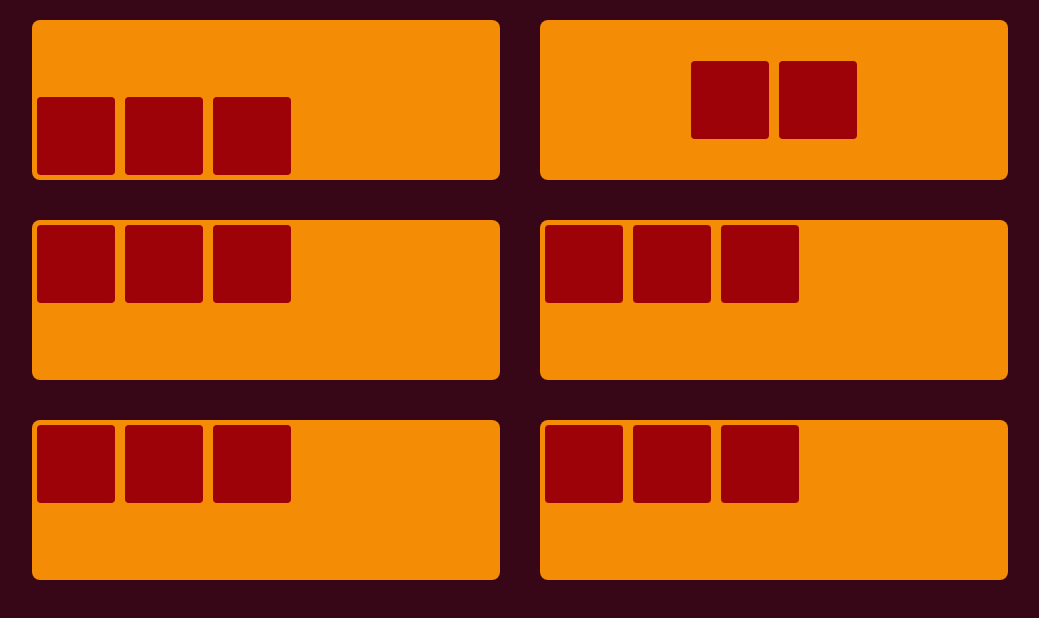
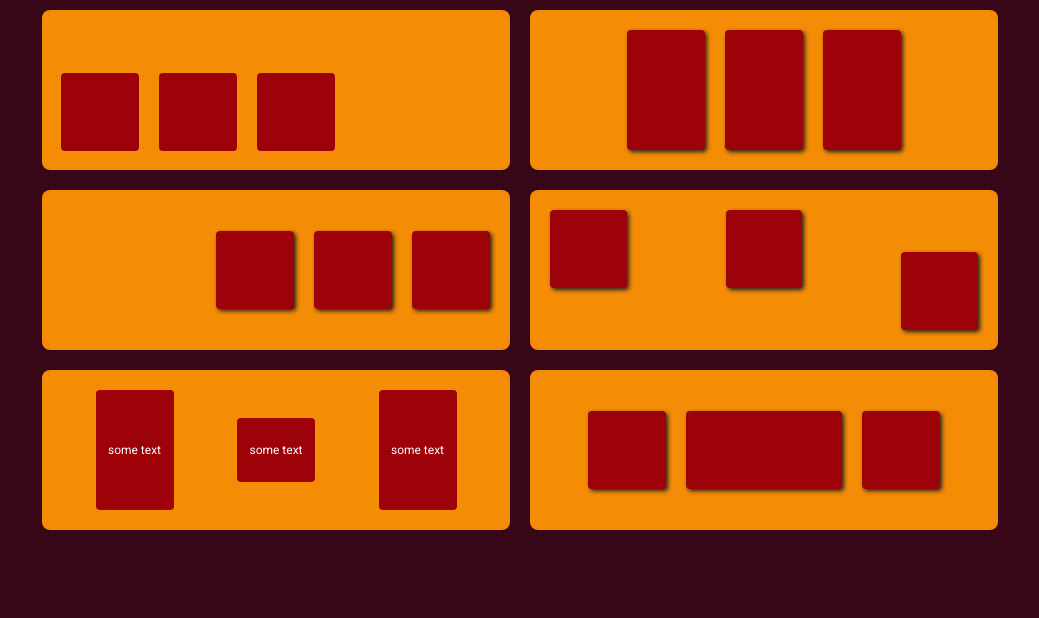
Before and after one commit to mywritebiz/flexboxassigfifth, a plain HTML site: page index.html in a window 1280 px wide. Shown: the whole page, without its empty margins (120-1159 px from the left). Drawn offline with Linux system fonts and the light colour scheme.

Commit message:
bem and styling

```diff
--- a/index.html
+++ b/index.html
@@ -6,48 +6,56 @@
     <meta name="viewport" content="width=device-width, initial-scale=1.0">
     <title>Document</title>
     <link rel="stylesheet" href="styles/reset.css">
+    <link rel="preconnect" href="https://fonts.googleapis.com">
+    <link rel="preconnect" href="https://fonts.gstatic.com" crossorigin>
+    <link href="https://fonts.googleapis.com/css2?family=Roboto&display=swap" rel="stylesheet">
     <link rel="stylesheet" href="styles/index.css">
 </head>
 <body>
     <main>
         <div class="parent">
             <div class="container first-block">
-                <div class="card"></div>
-                <div class="card"></div>
-                <div class="card"></div>
+                <div class="card firstb-cardone"></div>
+                <div class="card firstb-cardtwo"></div>
+                <div class="card firstb-cardthree"></div>
             </div>
 
             <div class="container second-block">
-                <div class="card-second"></div>
-                <div class="card"></div>
-                <div class="card"></div>
+                <div class="card sb-cardone"></div>
+                <div class="card sb-cardtwo"></div>
+                <div class="card sb-cardthree"></div>
             </div>
 
-            <div class="container">
-                <div class="card"> </div>
-                <div class="card"></div>
-                <div class="card"></div>
+            <div class="container third-block">
+                <div class="card tb-cardone"> </div>
+                <div class="card tb-cardtwo"></div>
+                <div class="card tb-cardthree"></div>
             </div>
 
-            <div class="container">
-                <div class="card"></div>
-                <div class="card"></div>
-                <div class="card"></div>
+            <div class="container fourth-block">
+                <div class="card fb-cardone"></div>
+                <div class="card fb-cardtwo"></div>
+                <div class="card fb-cardthree"></div>
             </div>
 
-            <div class="container">
-                <div class="card"></div>
-                <div class="card"></div>
-                <div class="card"></div>
+            <div class="container fif-block">
+                <div class="card fifb-cardone">
+                    <h1 class="h1">some text</h1>
+                </div>
+                <div class="card fifb-cardtwo">
+                    <h2 class="h2">some text</h2>
+                </div>
+                <div class="card fifb-cardthree">
+                    <h3 class="h3">some text</h3>
+                </div>
             </div>
 
-            <div class="container">
-                <div class="card"></div>
-                <div class="card"></div>
-                <div class="card"></div>
+            <div class="container six-block">
+                <div class="card sixb-cardone"></div>
+                <div class="card sixb-cardtwo"></div>
+                <div class="card sixb-cardthree"></div>
             </div>
     </div>
-
 
     </main>
 
--- a/styles/index.css
+++ b/styles/index.css
@@ -1,35 +1,31 @@
 .parent {
     display: flex;
+    justify-content: center;
     flex-wrap: wrap;
-    justify-content: center;
     align-items: center;
     width: 1152px;
     margin: auto;
     background-color: #370617;
  }
-
  .container {
     background-color: #F48C06;
     border: none;
     border-radius: 8px;
     width: 468px;
     height: 160px;
-    position: relative;
-    margin: 20px;
+    margin: 10px;
     display: flex;
  }
-
  .card {
     background-color:#9D0208;
     border: none;
     border-radius: 4px;
     width: 78px;
     height: 78px;
-    margin: 5px;
+    margin: 10px;
     display: flex;
-    justify-content: center;
-    align-items: center;
  }
+
 
 .first-block {
     display: flex;
@@ -37,8 +33,22 @@
     align-items: flex-end;
     width: 468px;
     height: 160px;
-    margin: 20px
+    margin-right: 10px;
+    margin-bottom: 10px;
 }
+.firstb-cardone {
+    margin-bottom: 19px;
+    margin-left: 19px;
+}
+.firstb-cardtwo {
+    margin-bottom: 19px;
+    margin-left: 10px;
+}
+.firstb-cardthree {
+    margin-bottom: 19px;
+    margin-left: 10px;
+}
+
 
 .second-block {
     display: flex;
@@ -46,10 +56,154 @@
     align-items: center;
     width: 468px;
     height: 160px;
-    margin: 20px;
+    margin-bottom: 10px;
+    margin-left: 10px;
+}
+.sb-cardone {
+    height: 120px;
+    box-shadow: 2px 2px 4px;
+    margin-top: 20px;
+    margin-right: 10px;
+    margin-bottom: 20px;
+}
+.sb-cardtwo {
+    height: 120px;
+    box-shadow: 2px 2px 4px;
+    margin-top: 20px;
+    margin-right: 10px;
+    margin-bottom: 20px;
+}
+.sb-cardthree {
+    height: 120px;
+    box-shadow: 2px 2px 4px;
+    margin-top: 20px;
+    margin-bottom: 20px;
 }
 
 
+.third-block{
+    display: flex;
+    justify-content: flex-end;
+    align-items: center;
+    margin-top: 10px;
+    margin-right: 10px;
+    margin-bottom: 10px;
+}
+.tb-cardone {
+    box-shadow: 2px 2px 4px;
+}
+.tb-cardtwo {
+    box-shadow: 2px 2px 4px;
+    margin-left: 10px;
+}
+.tb-cardthree {
+    box-shadow: 2px 2px 4px;
+    margin-right: 20px;
+    margin-left: 10px;
+}
+
+
+.fourth-block {
+    display: flex;
+    gap: 79px;
+    margin-top: 10px;
+    margin-bottom: 10px;
+    margin-left: 10px;
+}
+.fb-cardone {
+    box-shadow: 2px 2px 4px;
+    margin-top: 20px;
+    margin-left: 20px;
+    display: flex;
+    justify-content: flex-start;
+    align-self: flex-start;
+}
+.fb-cardtwo {
+    box-shadow: 2px 2px 4px;
+    margin-top: 20px;
+    display: flex;
+    justify-content: center;
+    align-self: flex-start;
+}
+.fb-cardthree {
+    box-shadow: 2px 2px 4px;
+    margin-right: 20px;
+    margin-bottom: 20px;
+    display: flex;
+    justify-content: flex-end;
+    align-self: flex-end;
+}
+
+
+.fif-block {
+    display: flex;
+    justify-content: space-evenly;
+    align-items: center;
+    margin-top: 10px;
+    margin-right: 10px;
+}
+.h1 {
+    font-size: 12px;
+    font-family: 'Roboto', sans-serif;
+    line-height: 14px;
+    color: #FFFFFF;
+}
+.h2{
+    font-size: 12px;
+    font-family: 'Roboto', sans-serif;
+    line-height: 14px;
+    color: #FFFFFF;
+}
+.h3 {
+    font-size: 12px;
+    font-family: 'Roboto', sans-serif;
+    line-height: 14px;
+    color: #FFFFFF;
+}
+.fifb-cardone {
+    height: 120px;
+    margin-top: 20px;
+    margin-bottom: 20px;
+    display: flex;
+    justify-content: center;
+    align-items: center;
+}
+.fifb-cardtwo {
+    height: 40%;
+    display: flex;
+    justify-content: center;
+    align-items: center;
+}
+.fifb-cardthree {
+    height: 120px;
+    margin-top: 20px;
+    margin-bottom: 20px;
+    display: flex;
+    justify-content: center;
+    align-items: center;
+}
+
+
+.six-block {
+    display: flex;
+    justify-content: center;
+    align-items: center;
+    margin-top: 10px;
+    margin-left: 10px;
+}
+.sixb-cardone {
+    box-shadow: 2px 2px 4px;
+    margin-right: 10px;
+}
+.sixb-cardtwo {
+    box-shadow: 2px 2px 4px;
+    display: flex;
+    flex-grow: 0.45;
+}
+.sixb-cardthree {
+    box-shadow: 2px 2px 4px;
+    margin-left: 10px;
+}
 
 
 body {
@@ -57,3 +211,8 @@ body {
     margin: 0;
     min-height: 100vh;
  }
+
+ /* Margins and paddings maximum of 20px.
+ All the placement should be done with Flexbox.
+ Circles are created with div’s
+ Screens are minimum of 100vh */
```
